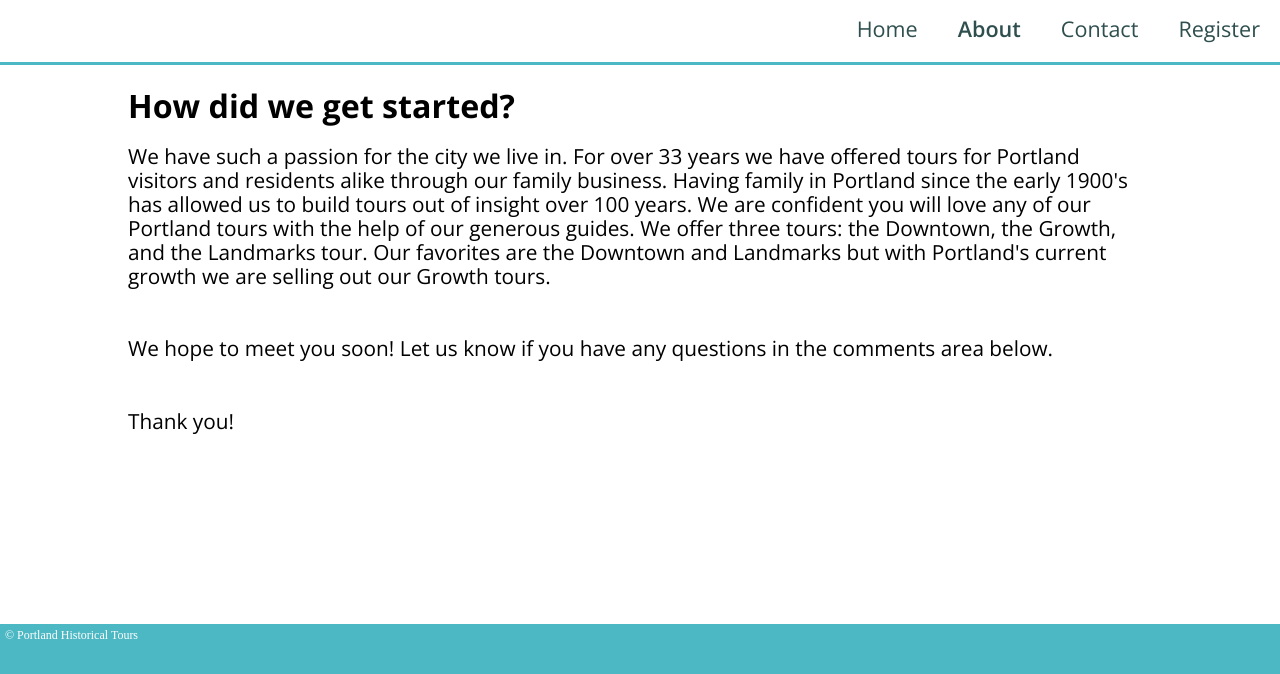
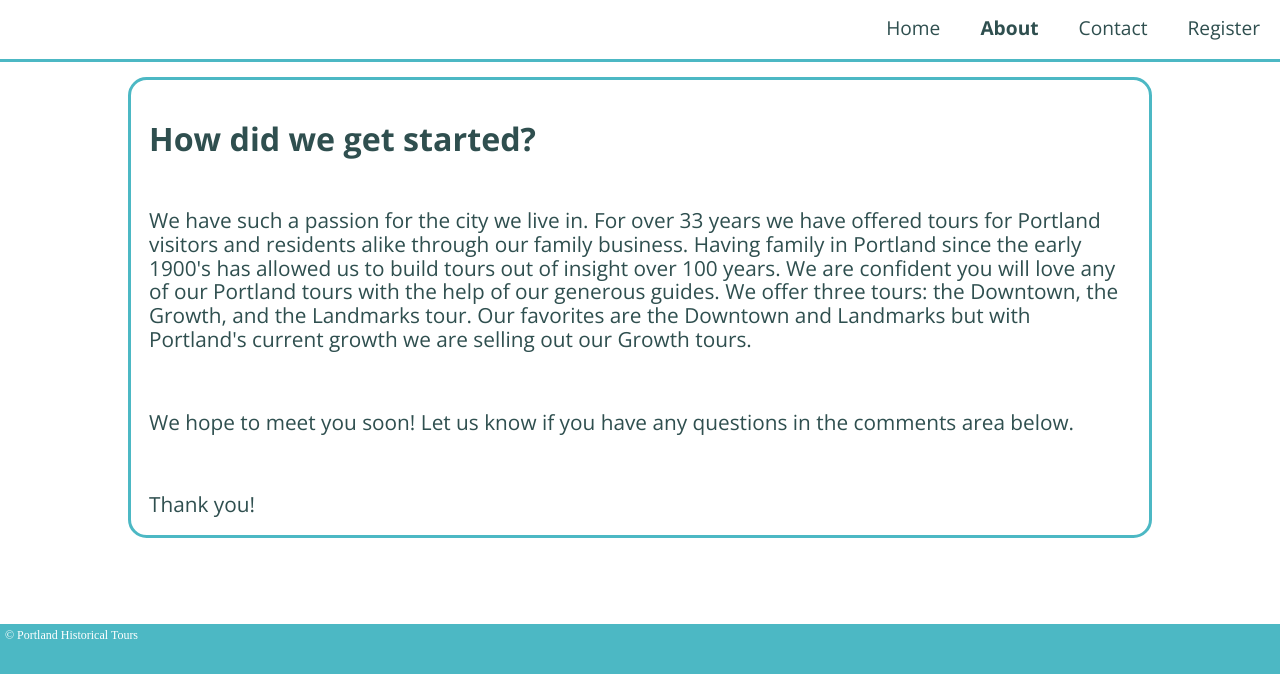
Before and after one commit to jeffaustin81/PortlandHistoricalTours, a website: page about.html in a window 1280 px wide. Shown: the part 126-800 px from the top of the page. Drawn offline with nearby package versions, Linux system fonts and the light colour scheme.

Commit message:
Add font-weights, adjust styling for font-sizes

```diff
--- a/about.html
+++ b/about.html
@@ -4,7 +4,7 @@
 <head>
   <meta charset="utf-8">
   <meta name="viewport" content="width=device-width, initial-scale=1">
-  <link href='https://fonts.googleapis.com/css?family=Open+Sans:300,300italic,600,600italic,700,700italic' rel='stylesheet' type='text/css'>
+  <link href='https://fonts.googleapis.com/css?family=Open+Sans:400,700,700italic,400italic,300,300italic,600,600italic,800,800italic' rel='stylesheet' type='text/css'>
   <link rel="stylesheet" href="https://cdnjs.cloudflare.com/ajax/libs/normalize/3.0.3/normalize.min.css">
   <link rel="stylesheet" href="css/styles.css">
   <title>About</title>
@@ -24,10 +24,12 @@
         <li><a href="register.html">Register</a></li>
       </ul>
     </nav>
-    <main>
+    <main class="main">
       <h1>How did we get started?</h1>
       <p>
-        We have such a passion for the city we live in. For over 33 years we have offered tours for Portland visitors and residents alike through our family business. Having family in Portland since the early 1900's has allowed us to build tours out of insight over 100 years. We are confident you will love any of our Portland tours with the help of our generous guides. We offer three tours: the Downtown, the Growth, and the Landmarks tour. Our favorites are the Downtown and Landmarks but with Portland's current growth we are selling out our Growth tours.
+        We have such a passion for the city we live in. For over 33 years we have offered tours for Portland visitors and residents alike through our family business. Having family in Portland since the early 1900's has allowed us to build tours out of insight
+        over 100 years. We are confident you will love any of our Portland tours with the help of our generous guides. We offer three tours: the Downtown, the Growth, and the Landmarks tour. Our favorites are the Downtown and Landmarks but with Portland's
+        current growth we are selling out our Growth tours.
       </p>
       <br>
       <p>
--- a/sass/styles.scss
+++ b/sass/styles.scss
@@ -6,8 +6,10 @@ $growth-color: #CC5A78;
 $text-color: #FFF;
 $dark-color: #2f4f4f;
 $column-border-radius: 0.75em;
-$font-family: 'Open Sans', sans-serif;
-$trans: .08s;
+$open-sans: 'Open Sans', sans-serif;
+$bold: 700;
+$normal: 400;
+$trans: .1s;
 $drop-shadow: drop-shadow(0px 4px 4px rgba(0, 0, 0, 0.4));
 
 @mixin col-styling($color) {
@@ -21,7 +23,7 @@ $drop-shadow: drop-shadow(0px 4px 4px rgba(0, 0, 0, 0.4));
   border: solid 4px $color;
   padding: 0;
   .sub-header{
-    font-weight: 600;
+    font-weight: $bold;
   }
 }
 
@@ -59,7 +61,7 @@ WRAPPER | IS THE MAIN DIV THAT WRAPS ALL CONTENT EXCLUDING THE FOOTER
 }
 
 .wrapper {
-  font-family: $font-family;
+  font-family: $open-sans;
 }
 
 /*///////////////////////////////////////////////////////////////
@@ -80,7 +82,7 @@ header {
   }
   .title-header {
     font-size: 1.55em;
-    font-weight: 300;
+    font-weight: $normal;
     padding-bottom: 10px;
     margin: 0;
     filter: $drop-shadow;
@@ -90,7 +92,7 @@ header {
     }
   }
   .bold {
-    font-weight: 700;
+    font-weight: $bold;
     font-style: italic;
   }
 }
@@ -108,17 +110,17 @@ nav {
     margin: 0 0 15px 0;
     padding: 15px 0 15px;
     text-align: center;
-    font-size: 1.35em;
+    font-size: 1.20em;
     li a {
       text-decoration: none;
       color: $dark-color;
       transition: font-weight $trans;
     }
     a:hover {
-      font-weight: 600;
+      font-weight: $bold;
     }
     .active {
-      font-weight: 600;
+      font-weight: $bold;
       transition: font-weight $trans;
     }
   }
@@ -138,6 +140,18 @@ main {
     padding-bottom: 20px;
   }
 }
+.main {
+  @include col-styling($secondary-color);
+  border-width: 3px;
+  margin-bottom: 15px;
+  h1 {
+    padding: 15px;
+  }
+  p {
+    padding: 15px;
+    font-weight: $normal;
+  }
+}
 
 /*/////////////////////////////////////////////////////////////////////////////////////////
 COLUMNS | CLASS ADDED TO THE MAIN ELEMENT OF HOME PAGE WITH SPECIFIC STYLING FOR COLUMNS
@@ -154,12 +168,13 @@ THIS SECTION INCLUDES CHILDREN OF COLUMNS CLASS
   }
   p {
     font-size: 1rem;
+    font-weight: $normal;
     margin: 15px;
     padding-bottom: 15px;
   }
   .sub-header {
-    font-size: 1.30rem;
-    font-weight: 300;
+    font-size: 1.20rem;
+    font-weight: $normal;
     padding-top: 15px;
     padding-bottom: 10px;
     transition: font-weight $trans;
@@ -167,7 +182,7 @@ THIS SECTION INCLUDES CHILDREN OF COLUMNS CLASS
   .small-tour-image {
     height: 200px;
     width: 200px;
-    filter: $drop-shadow;
+    filter: $drop-shadow sepia(5%);
   }
   .col {
     margin-bottom: 10px;
```
Also changed, not shown: index.html (+1 -1 lines), css/styles.css, css/styles.min.css.
